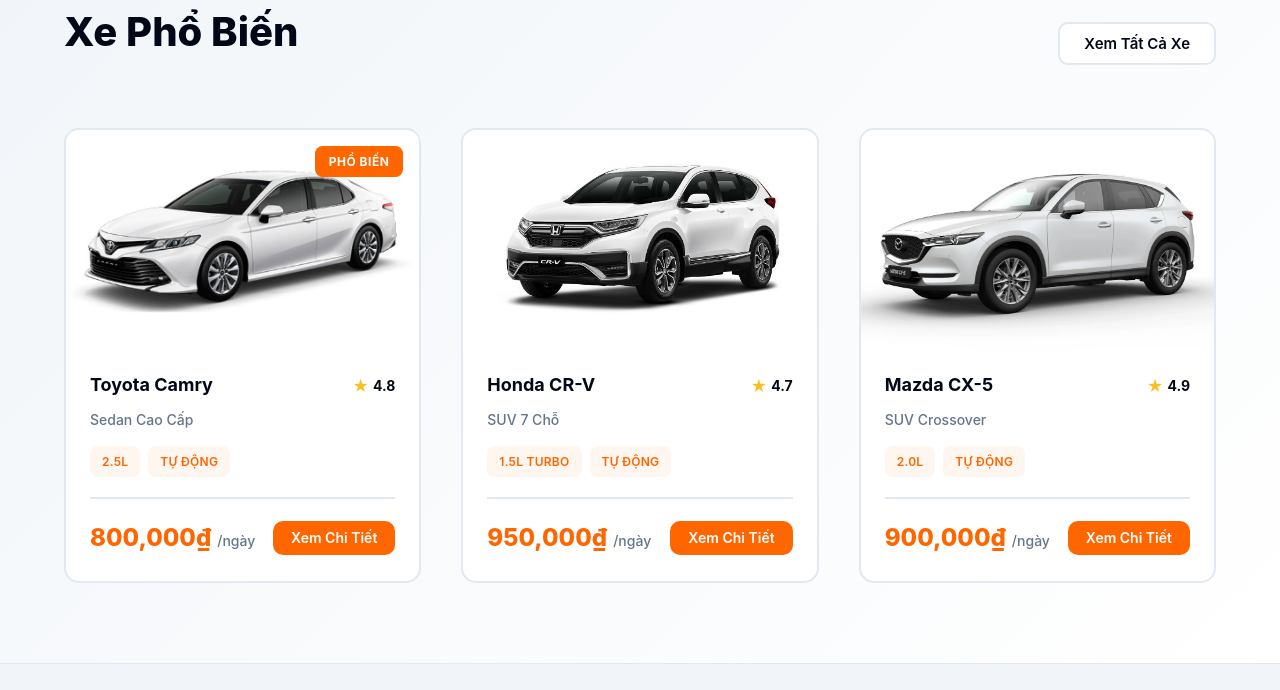
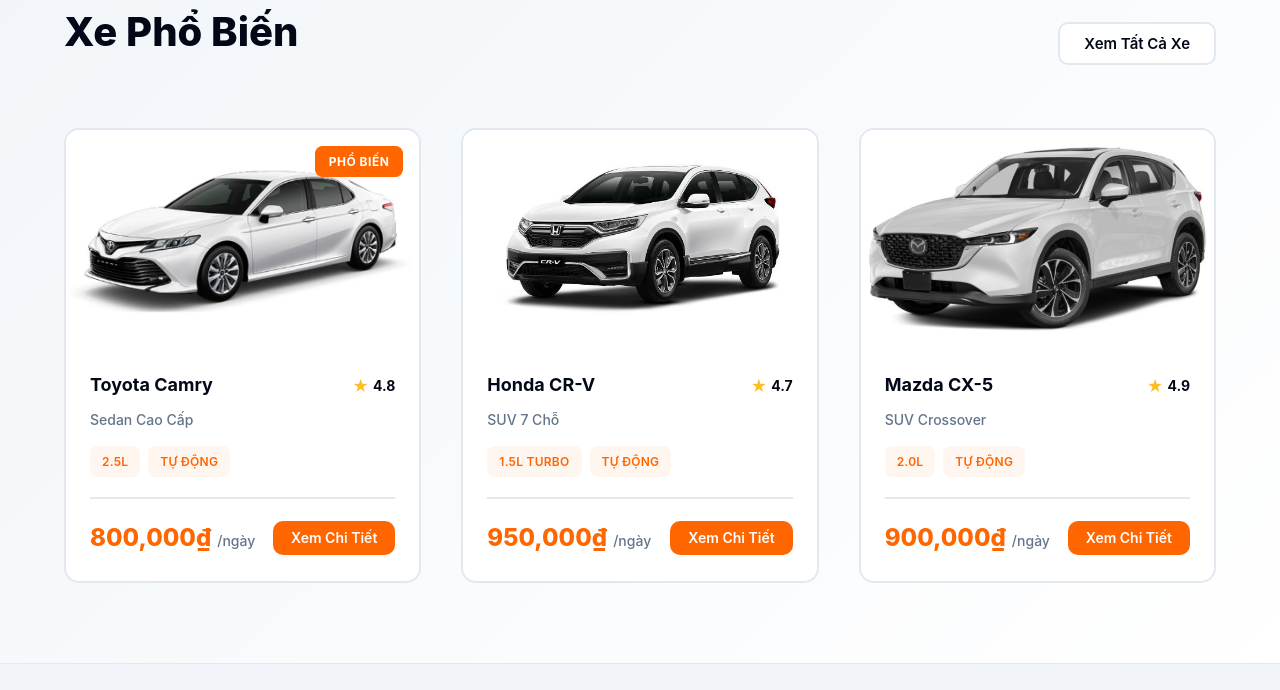
Before and after one commit to yeetingthots69/gaming, a plain HTML site: page index.html in a window 1280 px wide. Shown: the part 1700-2390 px from the top of the page. Drawn offline with Linux system fonts and the light colour scheme.

Commit message:
update website

```diff
--- a/index.html
+++ b/index.html
@@ -196,7 +196,7 @@
 
                 <div class="bike-card">
                     <div class="bike-image">
-                        <img src="images/mazda-cx5.webp" alt="Mazda CX-5">
+                        <img src="images/mazda-cx5.jpg" alt="Mazda CX-5">
                     </div>
                     <div class="bike-content">
                         <div class="bike-header">
```
Also changed, not shown: images/mazda-cx5.webp (deleted), images/toyota-camry-black.jpg (added), images/toyota-camry-red.jpg (added).
